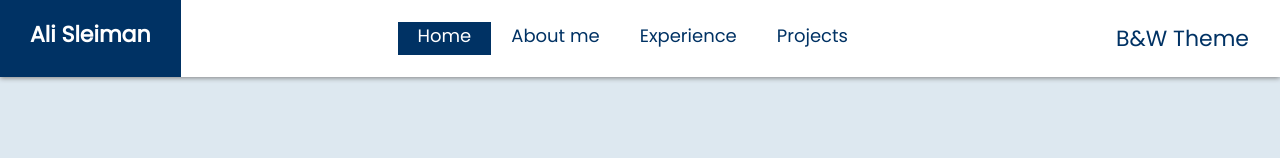
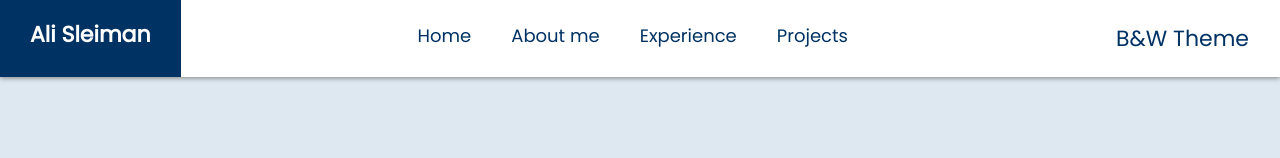
Before and after one commit to blazeencryption/portfolio, a plain HTML site: page index.html in a window 1280 px wide. Shown: the top 158 px of the page. Drawn offline with Linux system fonts and the light colour scheme.

Commit message:
Update portfolio.css

```diff
--- a/portfolio.css
+++ b/portfolio.css
@@ -37,7 +37,6 @@ nav {
     z-index:50;
     color:var(--color7);
 }
-nav ul a.active,
 nav a:hover {
     background-color: var(--color7);
     color: white;
```
